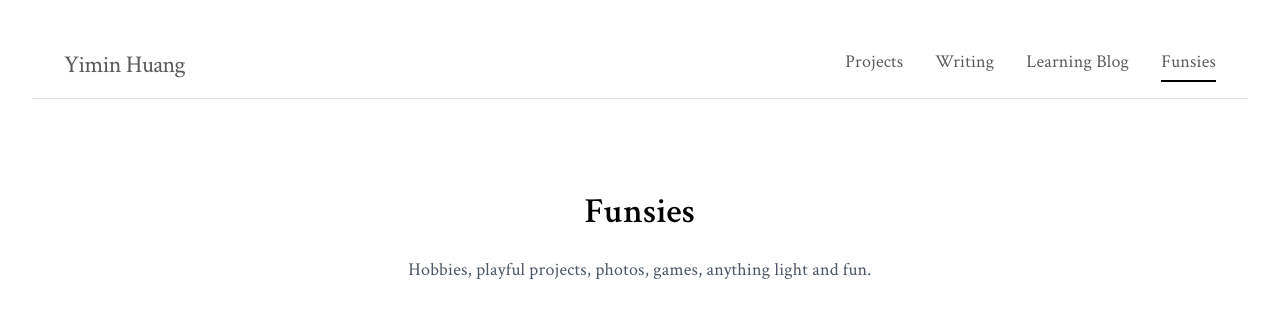
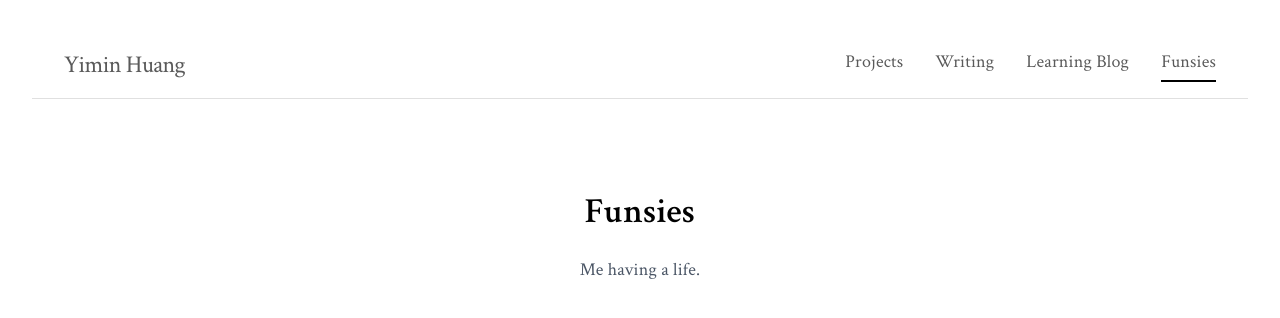
Before and after one commit to amoveablefeastym/my-personal-website, a React (Vite) app: page /funsies in a window 1280 px wide. Shown: the top 318 px of the page. Built offline with nearby package versions, Linux system fonts and the light colour scheme.

Commit message:
Changed home exclaimation mark

```diff
--- a/src/data/profile.js
+++ b/src/data/profile.js
@@ -11,7 +11,6 @@ This site is where those threads meet. Part portfolio, part journal, part playgr
   socials: [
     { platform: "github", url: "https://github.com/amoveablefeastym" },
     { platform: "linkedin", url: "https://linkedin.com/in/yimin-chen-0b1b3b1b3" },
-    { platform: "twitter", url: "https://twitter.com" },
     { platform: "email", url: "mailto:yiminchen2025@u.northwestern.edu" }
   ],
   interests: [
--- a/src/pages/Funsies.jsx
+++ b/src/pages/Funsies.jsx
@@ -10,7 +10,7 @@ function Funsies() {
         </h1>
 
         <p className="text-gray-600 dark:text-[#e8e8e8] font-serif text-lg animate-fade-in-up delay-100">
-          Hobbies, playful projects, photos, games, anything light and fun.
+          Me having a life.
         </p>
       </div>
 
--- a/src/pages/Home.jsx
+++ b/src/pages/Home.jsx
@@ -30,7 +30,7 @@ function Home() {
 
         {/* Name */}
         <h1 className="font-serif font-medium tracking-tight mb-4 text-5xl sm:text-6xl md:text-7xl animate-fade-in-up delay-200 text-black dark:text-white">
-          Hi, I'm <span className="italic relative inline-block hover:text-[#d32f2f] transition-colors duration-300 cursor-default">{profileData.name}</span>.
+          Hi, I'm <span className="italic relative inline-block hover:text-[#d32f2f] transition-colors duration-300 cursor-default">{profileData.name}</span>!
         </h1>
 
         {/* Short description under the name */}
```
